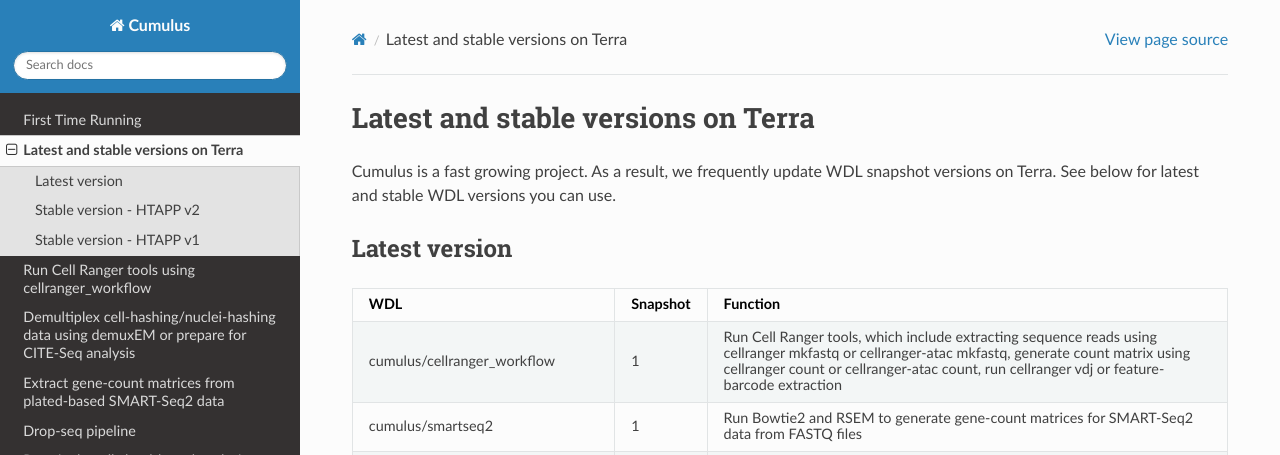
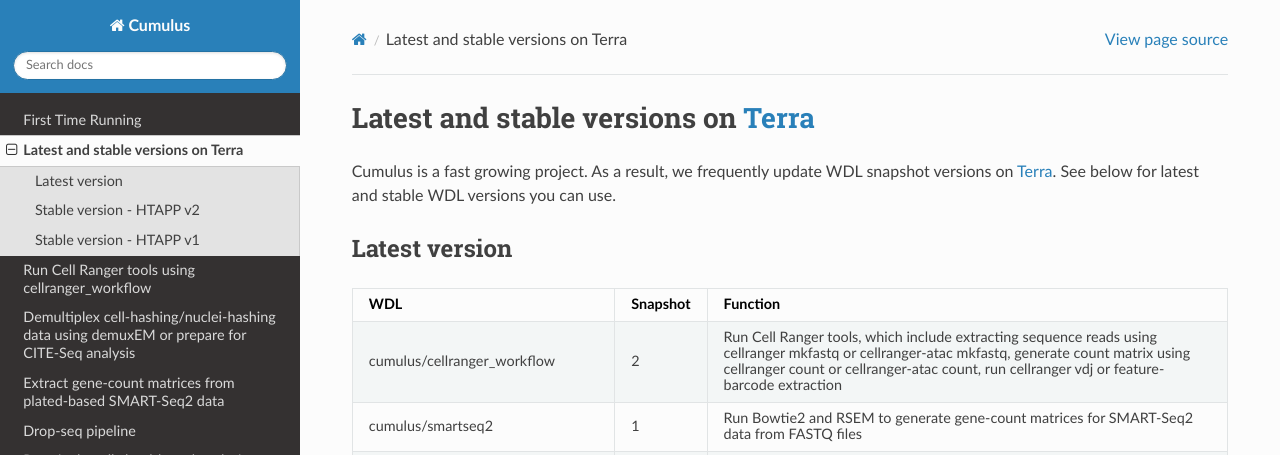
Before and after one commit to lilab-bcb/cumulus, a Sphinx documentation site: the page built from docs/versions.rst, in a window 1280 px wide and 1295 px high. Shown: the top 455 px of the window. Built offline with Sphinx 7.4.7 and the Read the Docs theme 2.0.0, drawn with Linux system fonts in a browser that asks for light colours.

```diff
--- a/docs/index.rst
+++ b/docs/index.rst
@@ -1,4 +1,4 @@
-.. include:: ../README.rst
+.. include:: header.rst
 .. include:: release_notes.rst
 
 .. toctree::
--- a/docs/release_notes.rst
+++ b/docs/release_notes.rst
@@ -1,7 +1,7 @@
 Version 0.10.0 `October 2, 2019`
 --------------------------------
 
-cumulus is renamed to cumulus.
+scCloud renamed to cumulus.
 
 cumulus can accept either a sample sheet or a single file.
 
--- a/docs/versions.rst
+++ b/docs/versions.rst
@@ -1,7 +1,8 @@
-Latest and stable versions on Terra
+Latest and stable versions on Terra_
 ---------------------------------------
 
-Cumulus is a fast growing project. As a result, we frequently update WDL snapshot versions on Terra. See below for latest and stable WDL versions you can use.
+Cumulus is a fast growing project. As a result, we frequently update WDL snapshot versions on Terra_.
+See below for latest and stable WDL versions you can use.
 
 Latest version
 ^^^^^^^^^^^^^^
@@ -14,7 +15,7 @@ Latest version
 	  - Snapshot
 	  - Function
 	* - cumulus/cellranger_workflow
-	  - 1
+	  - 2
 	  - Run Cell Ranger tools, which include extracting sequence reads using cellranger mkfastq or cellranger-atac mkfastq, generate count matrix using cellranger count or cellranger-atac count, run cellranger vdj or feature-barcode extraction
 	* - cumulus/smartseq2
 	  - 1
```
Also changed, not shown: other parts of docs/versions.rst (+2 -0 lines), docs/header.rst (added, +9 -0 lines), 7 other files.
